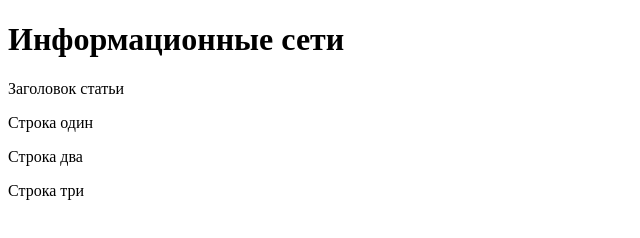
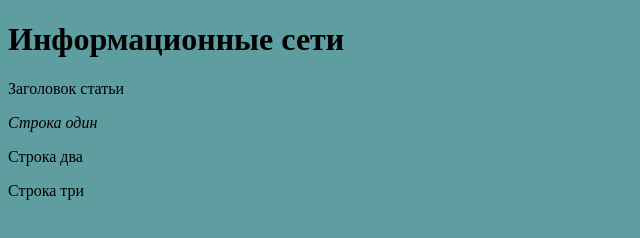
Before and after one commit to lizameow2005-source/test, a plain HTML site: page index.html in a window 1280 px wide. Shown: the whole page, without its empty margins (0-640 px from the left). Drawn offline with Linux system fonts and the light colour scheme.

Commit message:
Изменение

```diff
--- a/css/style.css
+++ b/css/style.css
@@ -1,9 +1,9 @@
-font{
+.font{
     font-style: italic;
 }
-bg{
+.bg{
     background-color: cadetblue;
 }
-bold{
+.bold{
     font-weight: 900;
 }
```
